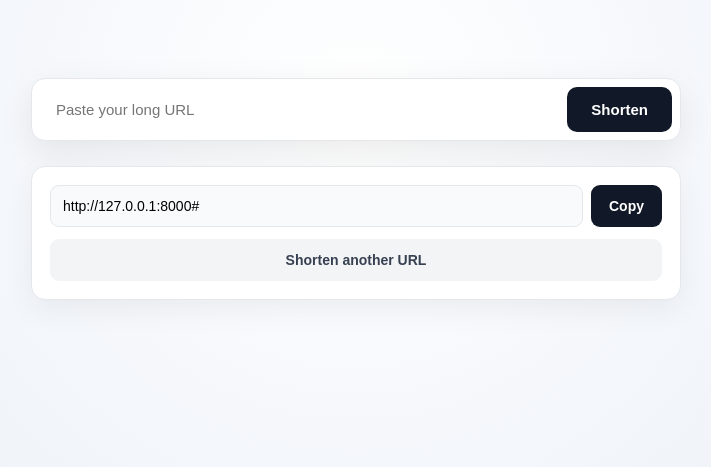
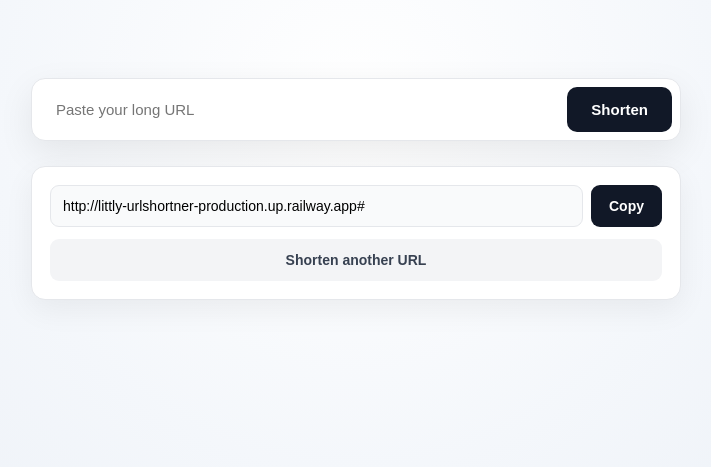
Before and after one commit to TheKai99/Littly---urlshortner, a Django app: template templates/home.html in a window 1280 px wide. Shown: the part 211-678 px from the top of the page, without its empty margins (284-995 px from the left). Run offline with Django 5.2, Linux system fonts and the light colour scheme; the template is opened without the code that fills it: values that come from a table or form of the project are taken from there, others are empty; data comes from the database, SQL or seed files in the repository.

Commit message:
added the railway address in shorten url so it will work for everyone

```diff
--- a/templates/home.html
+++ b/templates/home.html
@@ -265,7 +265,7 @@
             <input
                 class="short-url"
                 type="text"
-                value="http://127.0.0.1:8000{% url 'redirect' short_code=url.short_url %}"
+                value="http://littly-urlshortner-production.up.railway.app{% url 'redirect' short_code=url.short_url %}"
                 id="shortUrl"
                 readonly
             >
```
